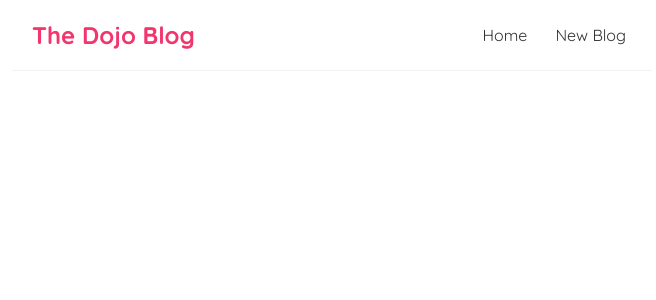
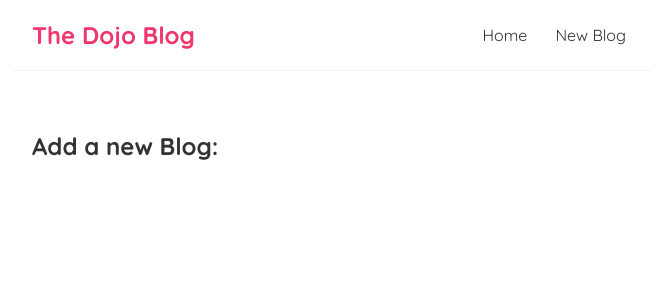
Before and after one commit to BaptisteHardelin/dojo-blog, a React (Create React App) app: page /create in a window 1280 px wide. Shown: the top 300 px of the page, without its empty margins (308-964 px from the left). Built offline with nearby package versions, Linux system fonts and the light colour scheme.

Commit message:
Add new Routes + Create component

```diff
--- a/src/App.js
+++ b/src/App.js
@@ -1,5 +1,6 @@
 import NavBar from "./view/Navbar";
 import Home from "./view/Home";
+import Create from "./view/Create";
 import { BrowserRouter as Router, Route, Routes } from "react-router-dom";
 
 const App = () => {
@@ -10,7 +11,7 @@ const App = () => {
         <div className="content">
           <Routes>
             <Route exact path="/" element={<Home />} />
-            <Route exact path="/create" />
+            <Route exact path="/create" element={<Create />} />
           </Routes>
         </div>
       </div>
--- /dev/null
+++ b/src/view/Create.js
@@ -0,0 +1,9 @@
+const Create = () => {
+  return (
+    <div className="create">
+      <h2>Add a new Blog:</h2>
+    </div>
+  );
+};
+
+export default Create;
```
